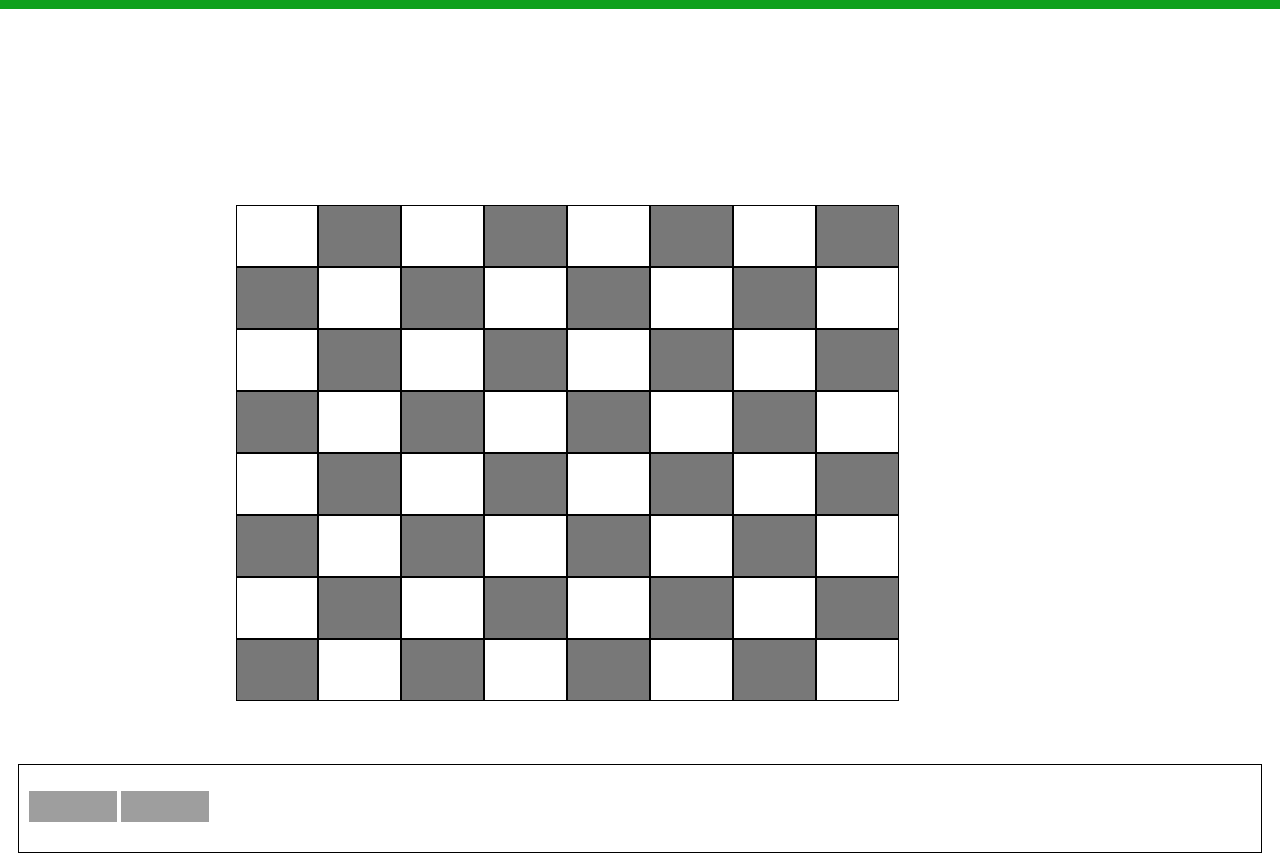
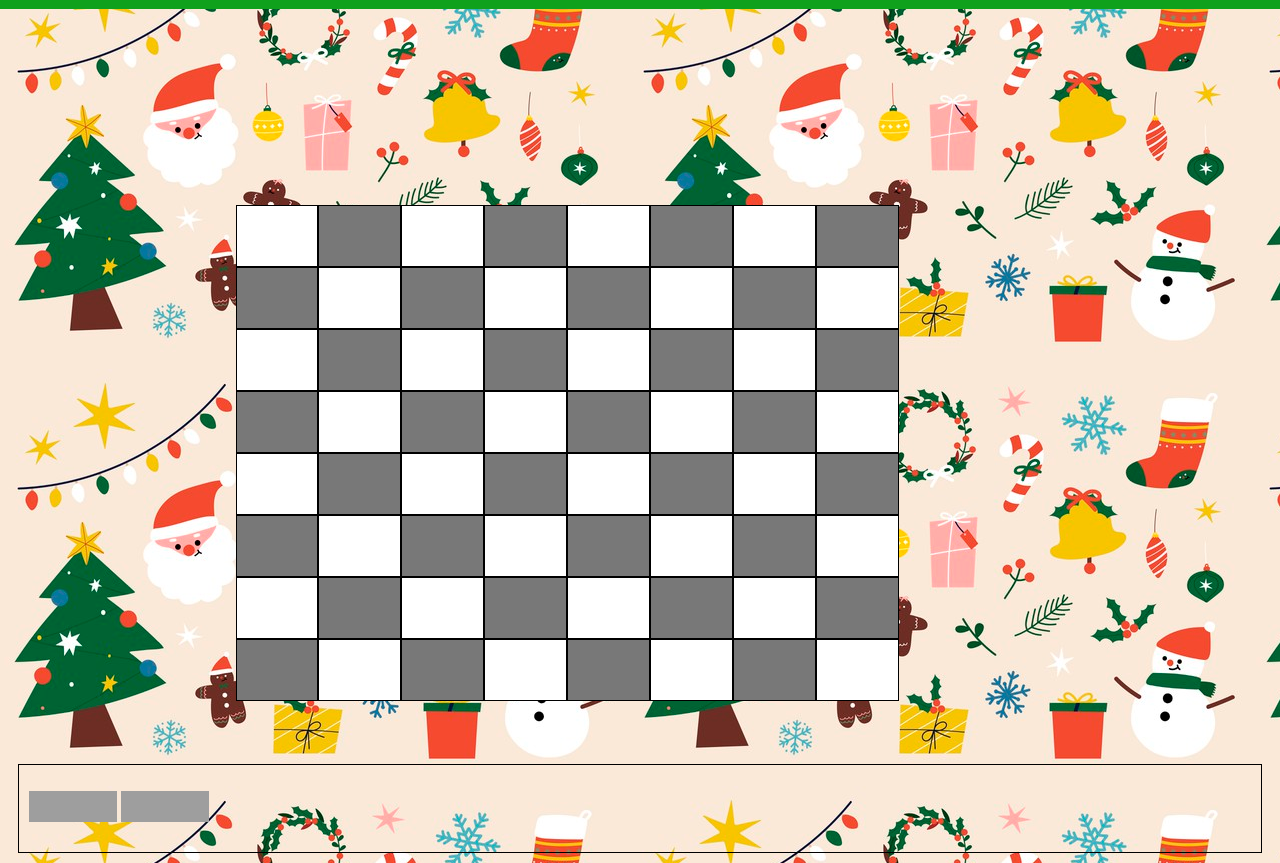
Before and after one commit to TrentKlinge/bc_prog109_artifact2_klinge, a plain HTML site: page index.html in a window 1280 px wide. Shown: the part 48-911 px from the top of the page. Drawn offline with Linux system fonts and the light colour scheme; grey boxes are pictures that could not be loaded; a web font is replaced by a local one.

Commit message:
Update style.css

```diff
--- a/style.css
+++ b/style.css
@@ -36,7 +36,11 @@
    height: 60px;
    background-color:#787878;
    float:left;}
+
 #footer {
    border:solid 1px;
    padding: 10px;
    margin:10px;}
+
+body {
+  background-image: url("christmas.jpg")}
```
